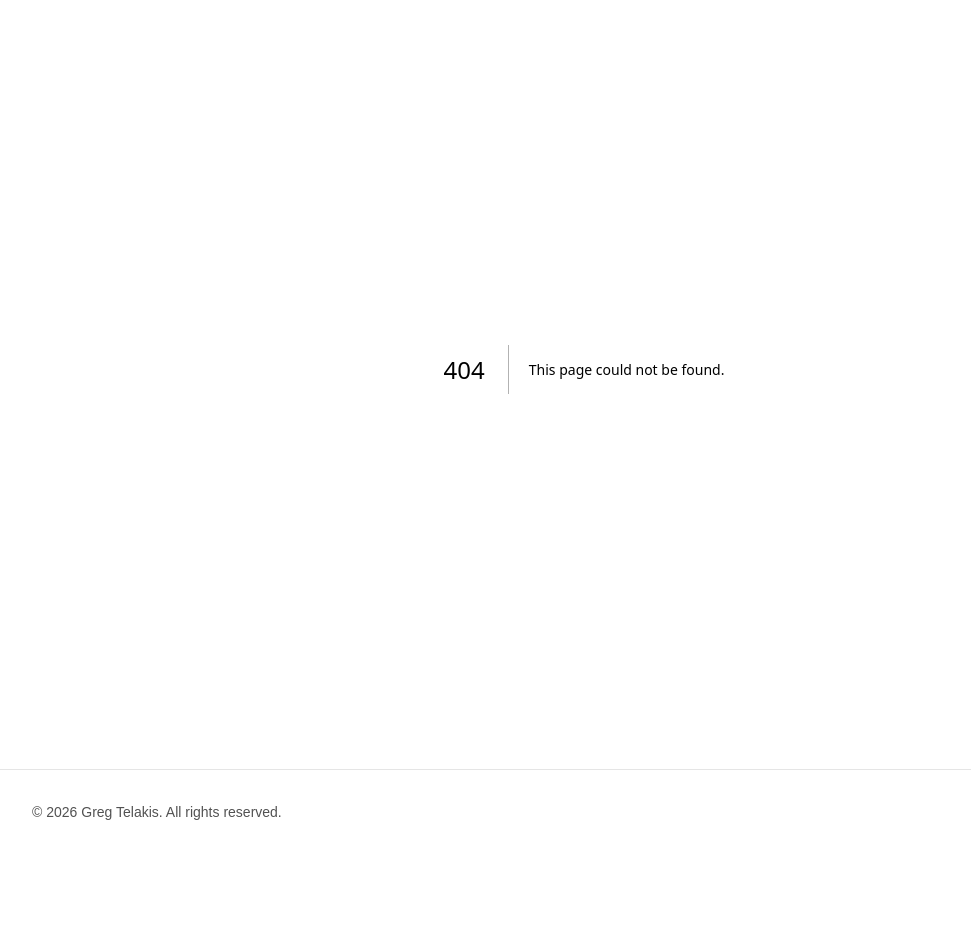
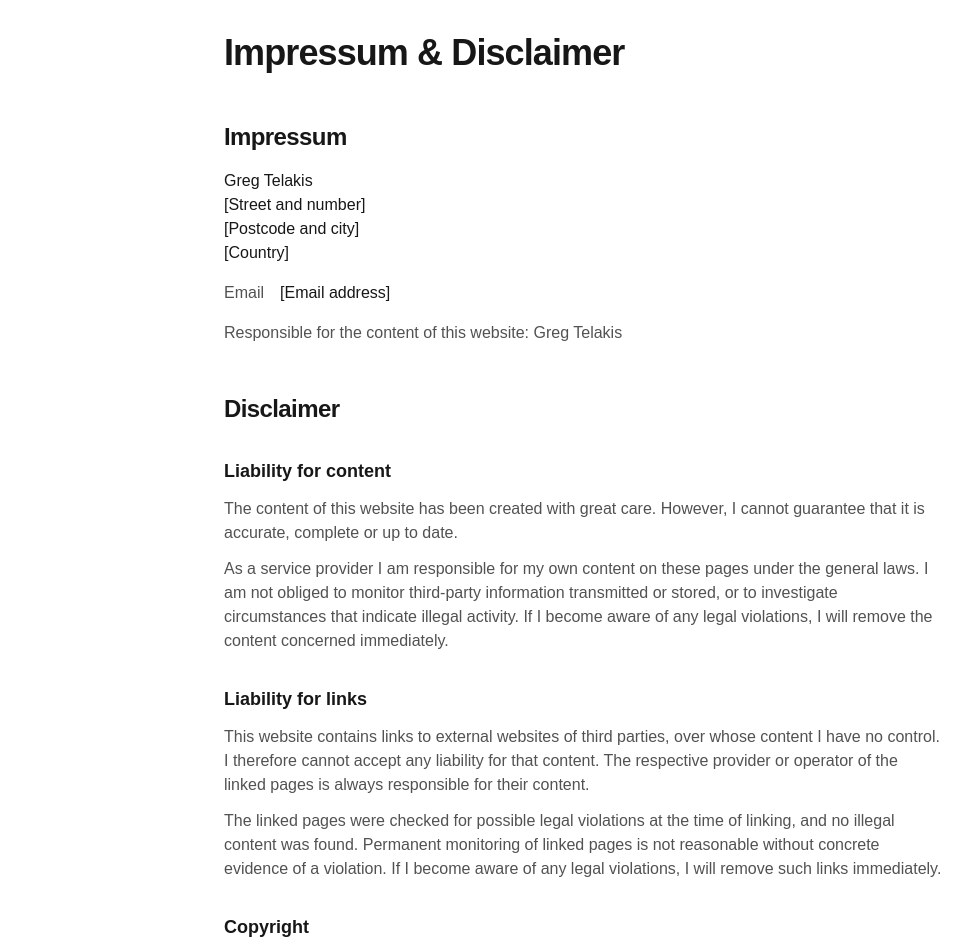
Before and after one commit to greg-motion-dev/greg-portfolio, a Next.js app: page /impressum in a window 1280 px wide. Before the commit this address had no page. Shown: the part 100-1052 px from the top of the page, without its empty margins (56-1027 px from the left). Before the commit the page ends 954 px from the top, so only its background shows below. Built offline with nearby package versions, Linux system fonts and the light colour scheme.

Commit message:
Testing disclaimer page.

```diff
--- /dev/null
+++ b/src/app/impressum/page.tsx
@@ -0,0 +1,62 @@
+import type { Metadata } from 'next';
+import { disclaimerSections, impressumContact } from '@/data/legal';
+
+// A folder inside src/app becomes a route: this file is served at /impressum.
+// Page-level metadata overrides the root layout's title for this page only.
+export const metadata: Metadata = {
+  title: 'Impressum & Disclaimer',
+};
+
+// Next.js requires the page file to use a default export; components elsewhere use named exports.
+export default function ImpressumPage() {
+  const contact = impressumContact;
+
+  return (
+    <main id="main" className="mx-auto flex w-full max-w-3xl flex-1 flex-col gap-12 px-6 py-16">
+      <h1 className="text-4xl font-semibold tracking-tight">Impressum &amp; Disclaimer</h1>
+
+      <section aria-labelledby="impressum-heading" className="flex flex-col gap-4">
+        <h2 id="impressum-heading" className="text-2xl font-semibold tracking-tight">
+          Impressum
+        </h2>
+        {/* <address> marks this up as contact information for the page's owner. */}
+        <address className="not-italic">
+          {contact.name}
+          <br />
+          {contact.street}
+          <br />
+          {contact.postcodeCity}
+          <br />
+          {contact.country}
+        </address>
+        <dl className="grid grid-cols-[auto_1fr] gap-x-4 gap-y-1">
+          <dt className="text-muted-foreground">Email</dt>
+          <dd>{contact.email}</dd>
+          {contact.phone && (
+            <>
+              <dt className="text-muted-foreground">Phone</dt>
+              <dd>{contact.phone}</dd>
+            </>
+          )}
+        </dl>
+        <p className="text-muted-foreground">Responsible for the content of this website: {contact.name}</p>
+      </section>
+
+      <section aria-labelledby="disclaimer-heading" className="flex flex-col gap-8">
+        <h2 id="disclaimer-heading" className="text-2xl font-semibold tracking-tight">
+          Disclaimer
+        </h2>
+        {disclaimerSections.map((section) => (
+          <div key={section.heading} className="flex flex-col gap-3">
+            <h3 className="text-lg font-semibold">{section.heading}</h3>
+            {section.paragraphs.map((paragraph) => (
+              <p key={paragraph} className="text-muted-foreground">
+                {paragraph}
+              </p>
+            ))}
+          </div>
+        ))}
+      </section>
+    </main>
+  );
+}
--- a/src/components/ui/SiteFooter.tsx
+++ b/src/components/ui/SiteFooter.tsx
@@ -1,3 +1,5 @@
+import Link from 'next/link';
+
 // The home page is prerendered at build time, so `new Date()` here runs once during `npm run build`,
 // not on every visit. On its own, the year would stay stuck until the next deploy.
 const buildYear = new Date().getFullYear();
@@ -7,17 +9,24 @@ const buildYear = new Date().getFullYear();
 // after New Year's.
 const yearScript = `document.getElementById("copyright-year").textContent=new Date().getFullYear()`;
 
-// Temporary placeholder footer: just the copyright line for now.
+// Temporary placeholder footer: the copyright line and the Impressum link.
 export function SiteFooter() {
   return (
     <footer className="border-t border-border">
-      <div className="mx-auto w-full max-w-6xl px-6 py-8 text-sm text-muted-foreground">
+      <div className="mx-auto flex w-full max-w-6xl flex-wrap items-center justify-between gap-4 px-6 py-8 text-sm text-muted-foreground">
         <p>
           {/* suppressHydrationWarning: the script may change this text before React loads, which is expected. */}
           © <span id="copyright-year" suppressHydrationWarning>{buildYear}</span> Greg Telakis. All rights
           reserved.
         </p>
         <script dangerouslySetInnerHTML={{ __html: yearScript }} />
+        {/* The Impressum must be reachable from every page, which the layout-wide footer guarantees. */}
+        <Link
+          href="/impressum"
+          className="underline-offset-4 hover:text-foreground hover:underline focus-visible:rounded-sm focus-visible:outline-2 focus-visible:outline-offset-4 focus-visible:outline-foreground"
+        >
+          Impressum &amp; Disclaimer
+        </Link>
       </div>
     </footer>
   );
--- /dev/null
+++ b/src/data/legal.ts
@@ -0,0 +1,52 @@
+// Content for the /impressum page. Like the rest of the site's content, it lives here as data so the
+// page component only handles layout.
+
+export type ImpressumContact = {
+  name: string;
+  street: string;
+  postcodeCity: string;
+  country: string;
+  email: string;
+  phone?: string;
+};
+
+export type LegalSection = {
+  heading: string;
+  paragraphs: string[];
+};
+
+// TODO: replace the bracketed placeholders with your real details before going live.
+// An Impressum needs a postal address where you can be reached (not a P.O. box) and a fast way to
+// contact you electronically, usually an email address.
+export const impressumContact: ImpressumContact = {
+  name: 'Greg Telakis',
+  street: '[Street and number]',
+  postcodeCity: '[Postcode and city]',
+  country: '[Country]',
+  email: '[Email address]',
+};
+
+// A standard English disclaimer. It's general wording, not legal advice; have it checked if in doubt.
+export const disclaimerSections: LegalSection[] = [
+  {
+    heading: 'Liability for content',
+    paragraphs: [
+      'The content of this website has been created with great care. However, I cannot guarantee that it is accurate, complete or up to date.',
+      'As a service provider I am responsible for my own content on these pages under the general laws. I am not obliged to monitor third-party information transmitted or stored, or to investigate circumstances that indicate illegal activity. If I become aware of any legal violations, I will remove the content concerned immediately.',
+    ],
+  },
+  {
+    heading: 'Liability for links',
+    paragraphs: [
+      'This website contains links to external websites of third parties, over whose content I have no control. I therefore cannot accept any liability for that content. The respective provider or operator of the linked pages is always responsible for their content.',
+      'The linked pages were checked for possible legal violations at the time of linking, and no illegal content was found. Permanent monitoring of linked pages is not reasonable without concrete evidence of a violation. If I become aware of any legal violations, I will remove such links immediately.',
+    ],
+  },
+  {
+    heading: 'Copyright',
+    paragraphs: [
+      'The content and works on this website created by me are subject to copyright. Copying, editing, distributing or any kind of use beyond the limits of copyright law requires my written consent.',
+      'Where content on this site was not created by me, the copyrights of third parties are respected and such content is marked as such. If you nevertheless notice a copyright infringement, please let me know and I will remove the content concerned immediately.',
+    ],
+  },
+];
```
